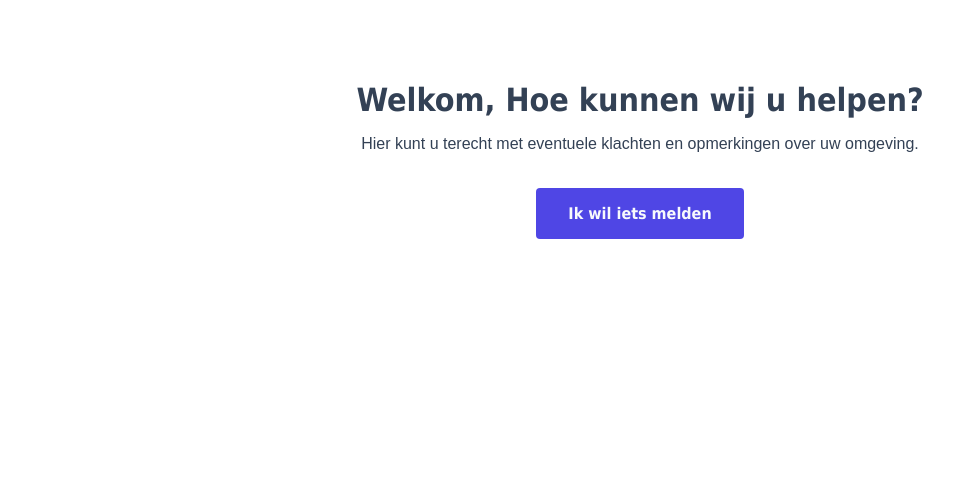
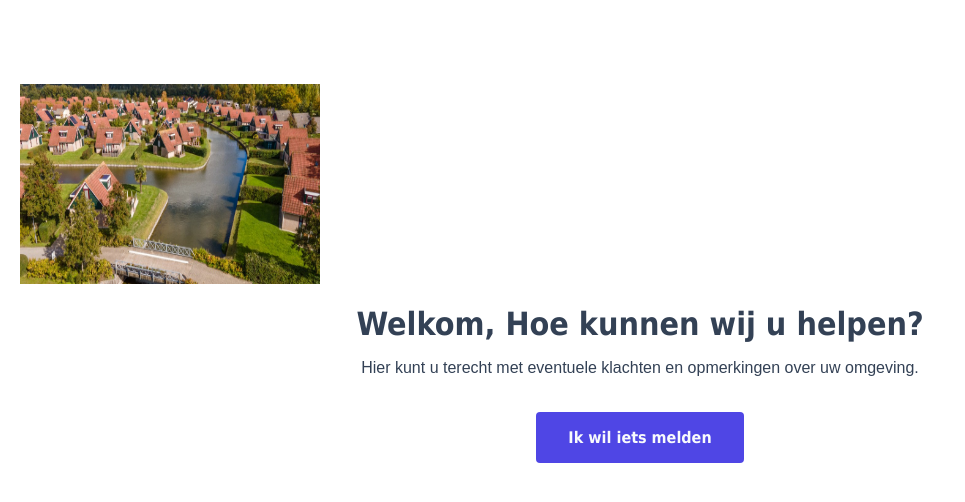
Before and after one commit to Allen16081992/MunicipalC, a PHP site: page / in a window 1280 px wide. Shown: the part 164-666 px from the top of the page, without its empty margins (0-965 px from the left). Run offline with PHP 8.4, Linux system fonts and the light colour scheme; some libraries are stand-ins or nearby versions.

Commit message:
image added

```diff
--- a/config/include/session_manager.inc.php
+++ b/config/include/session_manager.inc.php
@@ -44,6 +44,7 @@
         if (!isset($_SESSION['gebruiker_id'])) {
             echo '
                 <section id="home">
+                    <img src="img/zeeland.jpg" alt="" width="300px" height="200px">
                     <h2>Welkom, Hoe kunnen wij u helpen?</h2>
                     <p>Hier kunt u terecht met eventuele klachten en opmerkingen over uw omgeving.</p>
                     <button data-section="complaints">Ik wil iets melden</button>
--- a/css/styles.css
+++ b/css/styles.css
@@ -141,3 +141,15 @@ td:hover { cursor: default; }
     width: 50%; /* Adjust the width for landscape orientation */
   }
 }
+
+/* Loubna Faress */
+#home {
+  position: relative;
+  /* Set a height for #home to accommodate the background image */
+  height: 300px; /* Adjust as needed */
+}
+
+h2 {
+  margin-top: 1.5rem; /* To create space between background image and h2 */
+  /* Other styles for h2 */
+}
```
Also changed, not shown: config/classes/update.class.php (+27 -9 lines), img/zeeland.jpg (added).
